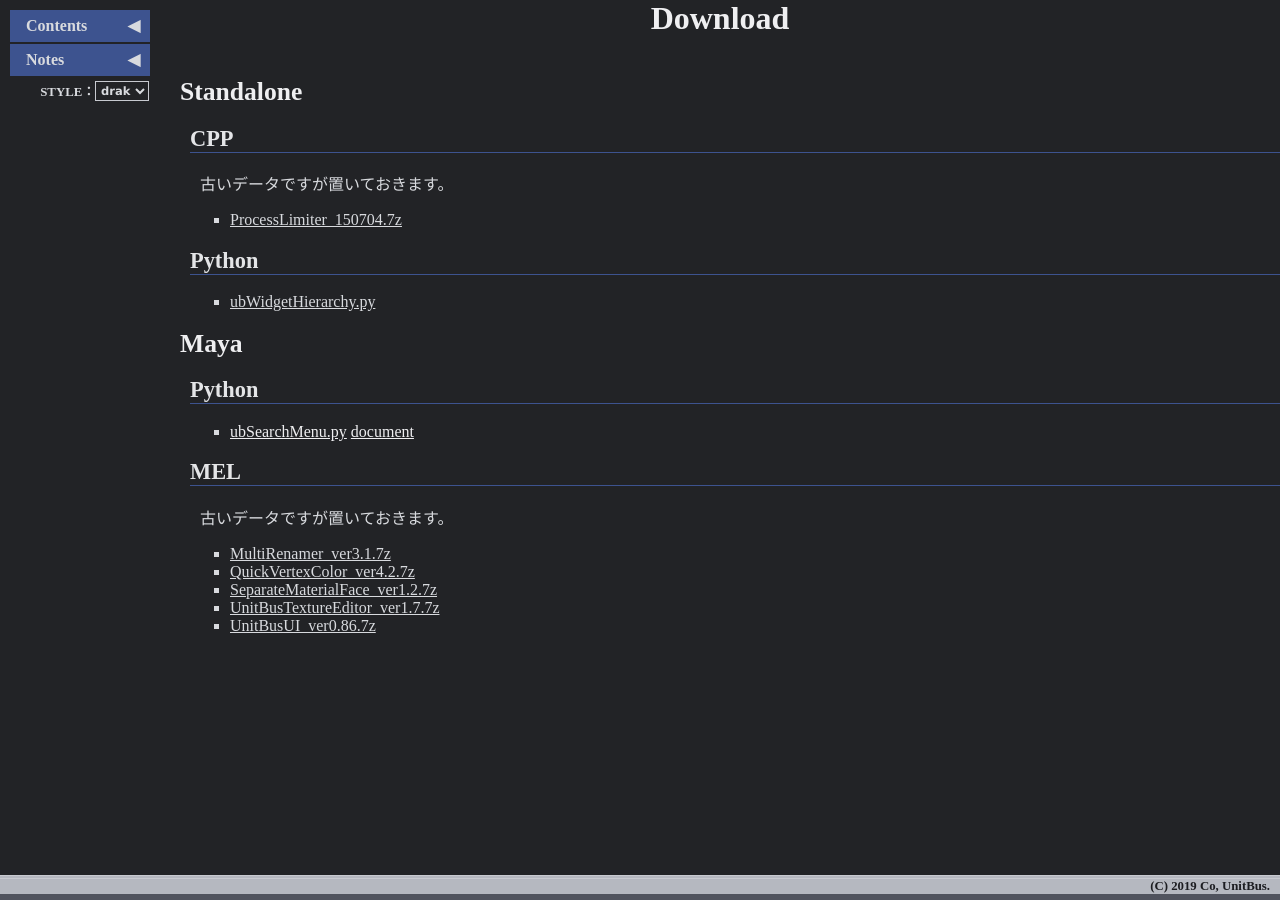
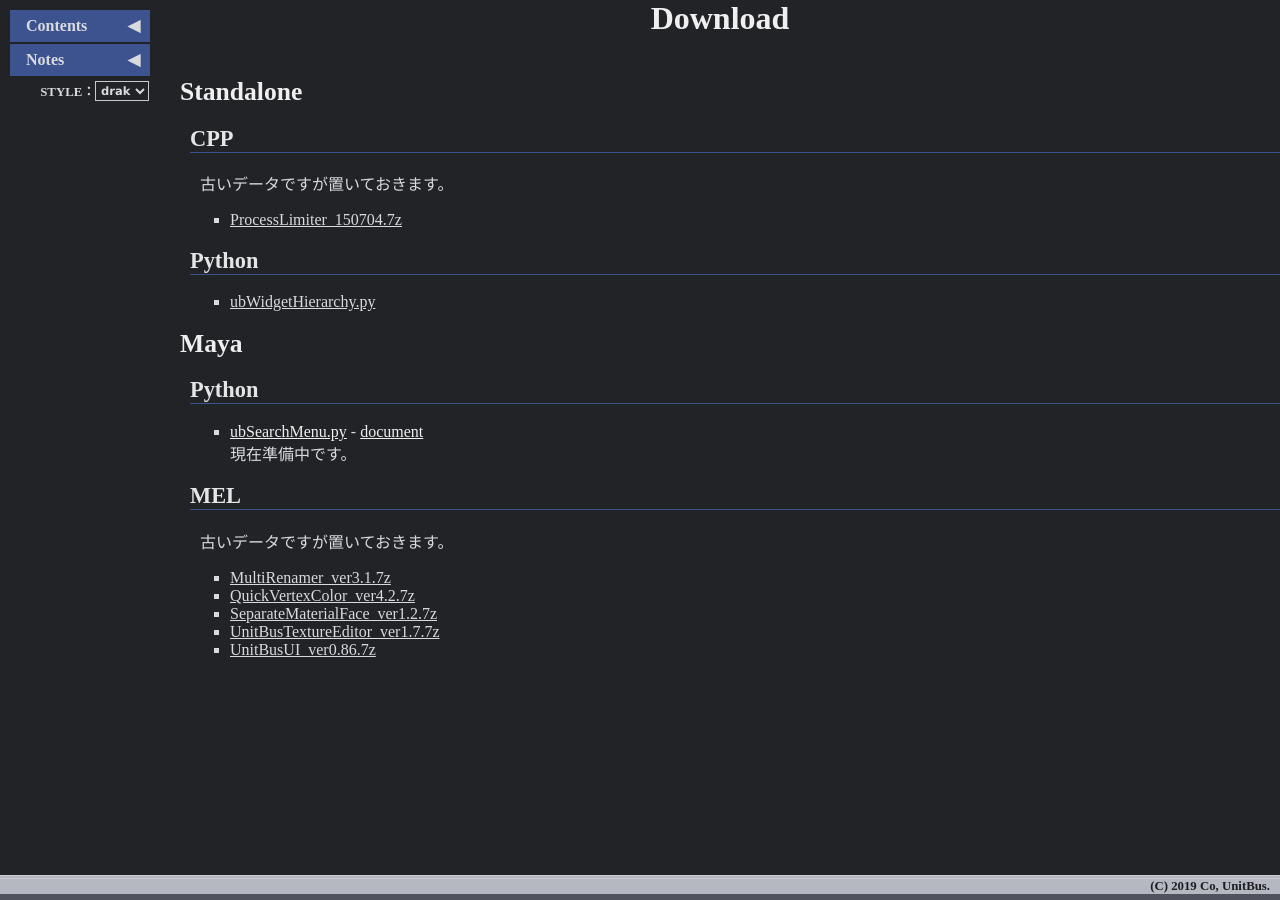
Before and after one commit to unitbus/unitbus.github.io, a Jekyll site: the page built from pages/download.md, in a window 1280 px wide. Built offline with Jekyll 4.4.1, drawn with Linux system fonts in a browser that asks for light colours.

Commit message:
Update download.md

```diff
--- a/pages/download.md
+++ b/pages/download.md
@@ -19,7 +19,8 @@ title: Download
 
 ## Python
 
-- [ubSearchMenu.py]() [document]()
+- [ubSearchMenu.py]() - [document]()
+現在準備中です。
 
 ## MEL
 
```
